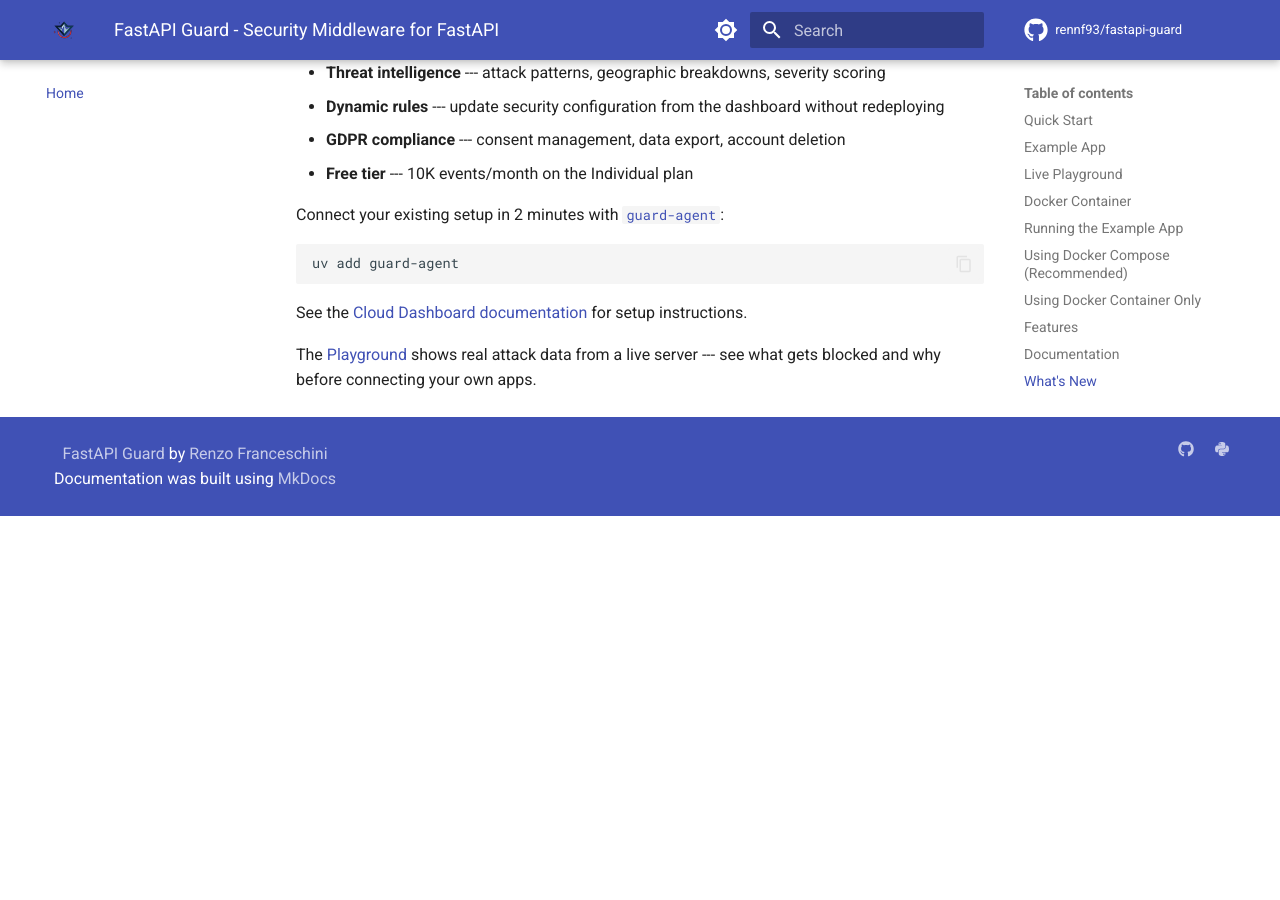
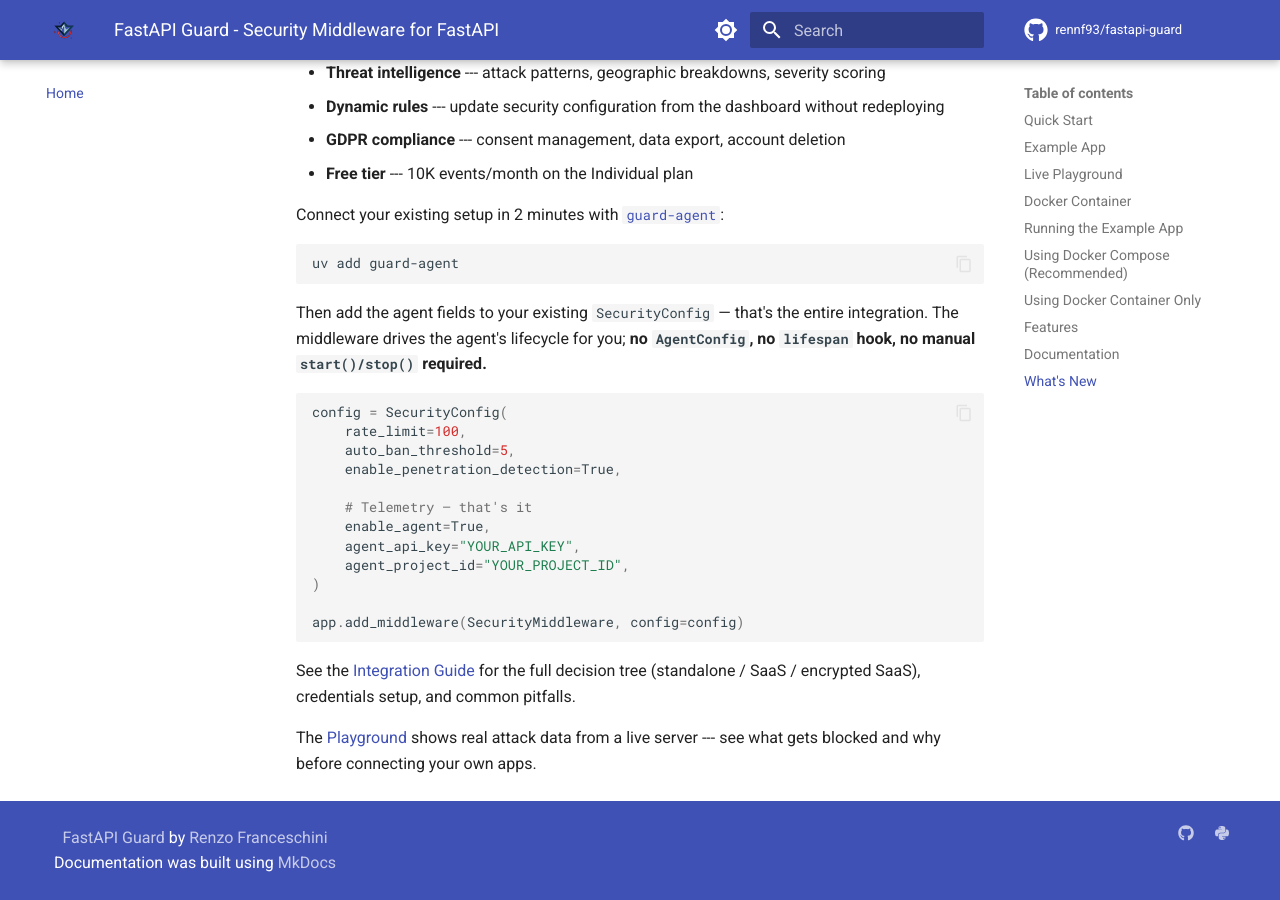
Before and after one commit to rennf93/fastapi-guard, an MkDocs documentation site: the page built from docs/index.md, in a window 1280 px wide and 900 px high, scrolled down 3849 px. Built offline with MkDocs 1.6.1 and Material for MkDocs 9.7.7, drawn with Linux system fonts in a browser that asks for light colours; comment, search, counter and statistics services are not loaded; the version menu is left out; before the commit the page ends 4365 px from its top, so only the background shows below that.

Commit message:
Docs update

````diff
--- a/docs/index.md
+++ b/docs/index.md
@@ -171,6 +171,23 @@ Connect your existing setup in 2 minutes with [`guard-agent`](https://pypi.org/p
 uv add guard-agent
 ```
 
-See the [Cloud Dashboard documentation](https://rennf93.github.io/fastapi-guard/latest/) for setup instructions.
+Then add the agent fields to your existing `SecurityConfig` — that's the entire integration. The middleware drives the agent's lifecycle for you; **no `AgentConfig`, no `lifespan` hook, no manual `start()/stop()` required.**
+
+```python
+config = SecurityConfig(
+    rate_limit=100,
+    auto_ban_threshold=5,
+    enable_penetration_detection=True,
+
+    # Telemetry — that's it
+    enable_agent=True,
+    agent_api_key="YOUR_API_KEY",
+    agent_project_id="YOUR_PROJECT_ID",
+)
+
+app.add_middleware(SecurityMiddleware, config=config)
+```
+
+See the [Integration Guide](tutorial/integration.md) for the full decision tree (standalone / SaaS / encrypted SaaS), credentials setup, and common pitfalls.
 
 The [Playground](https://playground.guard-core.com) shows real attack data from a live server --- see what gets blocked and why before connecting your own apps.
````
Also changed, not shown: docs/tutorial/integration.md (+1 -4 lines).
